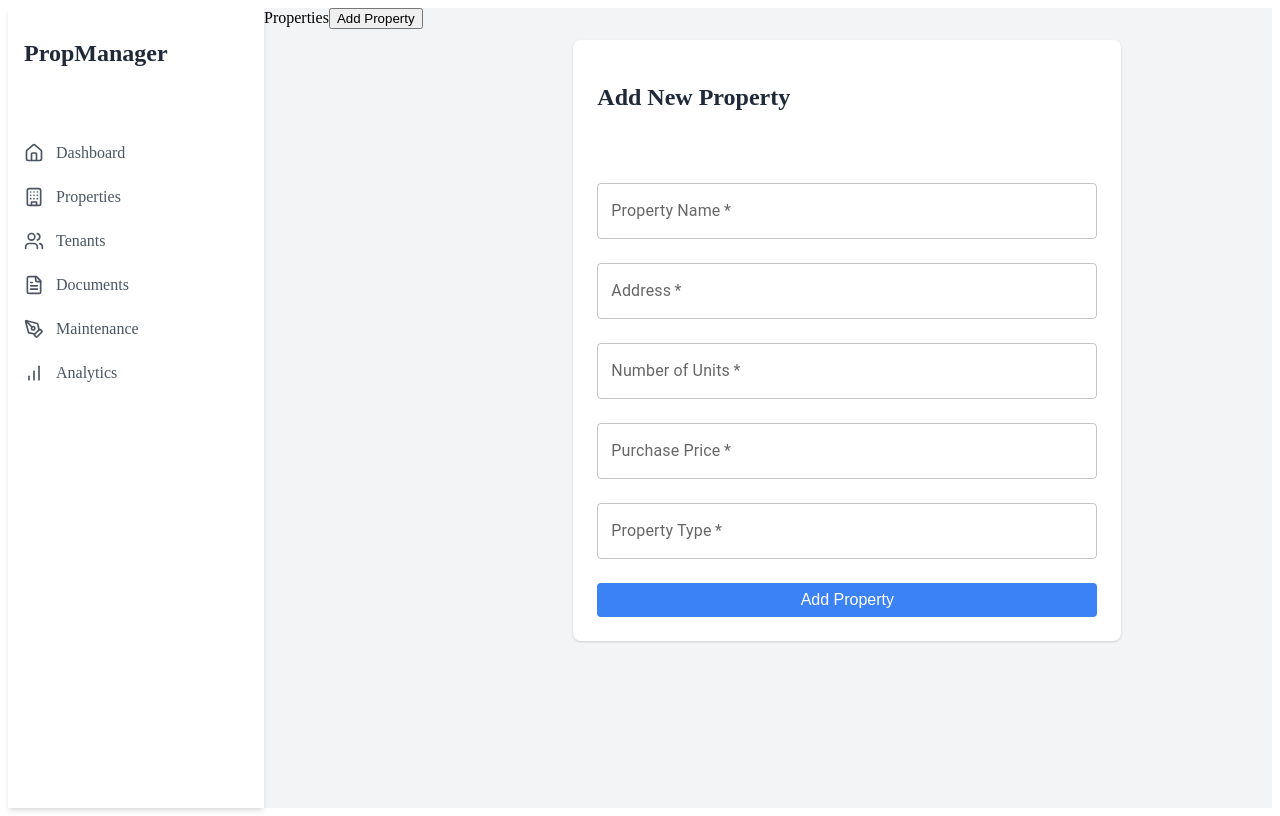
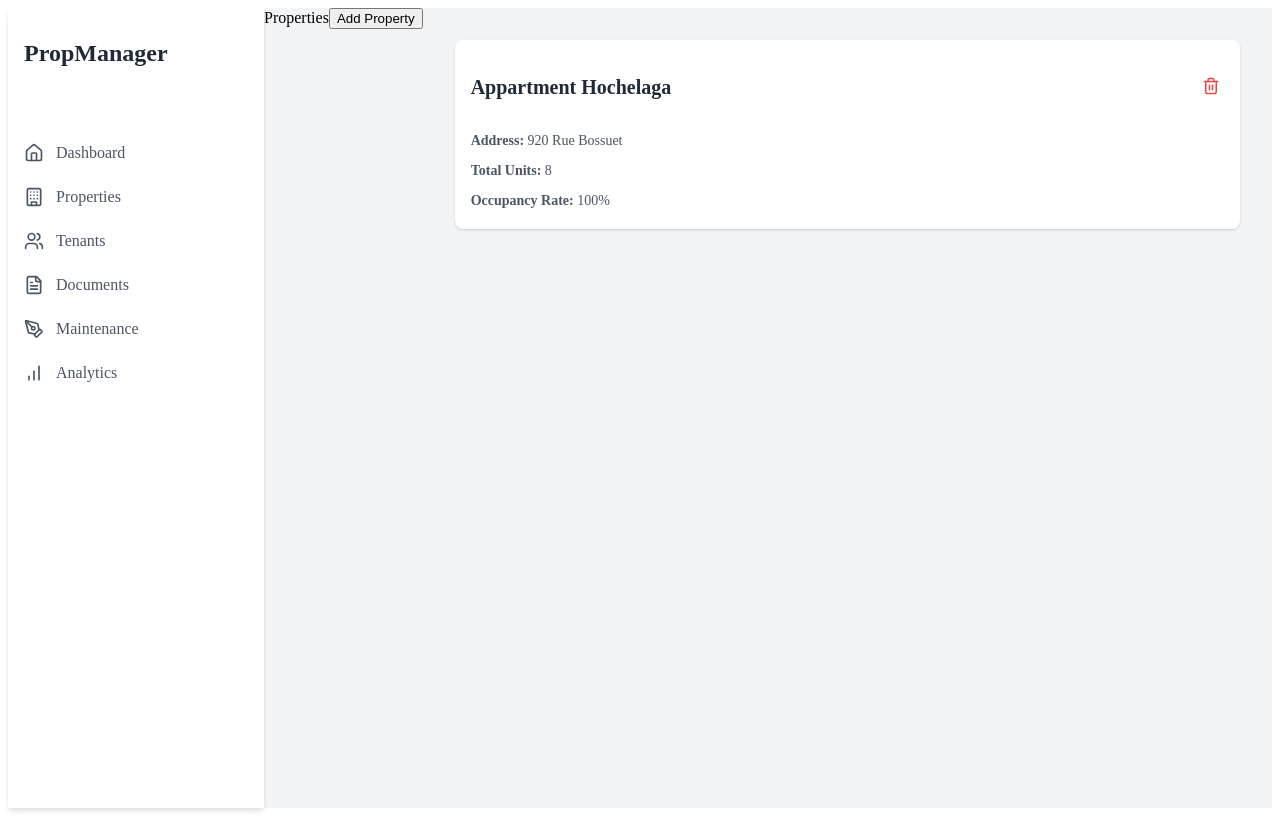
Before and after one commit to antholim/RealEstateManager, a React (Vite) app in the folder Frontend/: page /property in a window 1280 px wide. Built offline with nearby package versions, Linux system fonts and the light colour scheme.

Commit message:
property card

```diff
--- a/Frontend/src/pages/Dashboard/components/Sidebar/sidebar.tsx
+++ b/Frontend/src/pages/Dashboard/components/Sidebar/sidebar.tsx
@@ -1,16 +1,18 @@
 import { Home, Users, FileText, PenToolIcon as Tool, BarChart, Building } from "lucide-react"
 import styles from "./sidebar.module.css"
+import { useNavigate } from "react-router-dom"
 
 const navItems = [
-  { icon: Home, label: "Dashboard" },
-  { icon: Building, label: "Properties" },
-  { icon: Users, label: "Tenants" },
-  { icon: FileText, label: "Documents",  },
-  { icon: Tool, label: "Maintenance" },
-  { icon: BarChart, label: "Analytics" },
+  { icon: Home, label: "Dashboard", route : "/dashboard" },
+  { icon: Building, label: "Properties", route : "/properties" },
+  { icon: Users, label: "Tenants", route : "/tenants" },
+  { icon: FileText, label: "Documents", route : "/dashboard"  },
+  { icon: Tool, label: "Maintenance", route : "/dashboard" },
+  { icon: BarChart, label: "Analytics", route : "/dashboard" },
 ]
 
 export function Sidebar({setDashboardContent, dashboardContent}) {
+  const navigate = useNavigate();
   return (
     <div className={styles.sidebar}>
       <div className={styles.header}>
--- a/Frontend/src/pages/PropertyPage/PropertyPage.tsx
+++ b/Frontend/src/pages/PropertyPage/PropertyPage.tsx
@@ -1,16 +1,35 @@
 import Sidebar from "../../components/Sidebar/Sidebar";
-import AddProperty from "./components/AddProperty"
 import styles from "./PropertyPage.module.css"
-import { useState } from "react"
+import { useEffect, useState } from "react"
 import AddPropertyModal from "./components/AddPropertyModal";
-import Modal from "../../components/Modal/Modal";
+import PropertyCard from "./components/PropertyCard/PropertyCard";
 
+
+interface Property {
+    id: number
+    name: string
+    address: string
+    units: number
+    occupancyRate: number
+    tenants:[]
+  }
+const propertiesInitial:Property[] = [
+  { id: 1, name: "Appartment Hochelaga", address: "920 Rue Bossuet", units: 8, occupancyRate: 100, tenants:[] },
+]
 export default function PropertyPage() {
     const [isModalOpen, setIsModalOpen] = useState(false);
     const handleSubmit = (value) => {
         console.log('Submitted:', value);
         setIsModalOpen(false);
     };
+    const [properties, setProperties] = useState<Property[]>(propertiesInitial)
+
+    const handleDelete = (id: number) => {
+      setProperties(properties.filter((property) => property.id !== id))
+    }
+    useEffect(()=> {
+
+    })
     return (
         <div className={styles.container}>
             <Sidebar />
@@ -27,7 +46,8 @@ export default function PropertyPage() {
                 submitButtonText="Create Property"
             />
             <main className={styles.main}>
-                <AddProperty />
+                {/* <AddProperty /> */}
+                <PropertyCard handleDelete={handleDelete} property={propertiesInitial[0]}/>
             </main>
         </div>
     )
--- /dev/null
+++ b/Frontend/src/pages/PropertyPage/components/PropertyCard/PropertyCard.module.css
@@ -0,0 +1,59 @@
+.container {
+    padding: 1rem;
+}
+
+.title {
+    font-size: 1.5rem;
+    font-weight: bold;
+    margin-bottom: 1rem;
+    color: #1f2937;
+}
+
+.grid {
+    display: grid;
+    gap: 1rem;
+    grid-template-columns: repeat(auto-fill, minmax(300px, 1fr));
+}
+
+.card {
+    padding: 1rem;
+    position: relative;
+}
+
+.cardHeader {
+    display: flex;
+    justify-content: space-between;
+    align-items: center;
+    margin-bottom: 0.5rem;
+}
+
+.propertyName {
+    font-size: 1.25rem;
+    font-weight: bold;
+    color: #1f2937;
+}
+
+.propertyInfo {
+    font-size: 0.875rem;
+    color: #4b5563;
+    margin-bottom: 0.25rem;
+}
+
+.deleteButton {
+    background: none;
+    border: none;
+    cursor: pointer;
+    color: #ef4444;
+    padding: 0.25rem;
+    border-radius: 0.25rem;
+    transition: background-color 0.2s;
+}
+
+.deleteButton:hover {
+    background-color: #fee2e2;
+}
+
+.deleteButton:focus {
+    outline: none;
+    box-shadow: 0 0 0 2px #fecaca;
+}
--- /dev/null
+++ b/Frontend/src/pages/PropertyPage/components/PropertyCard/PropertyCard.tsx
@@ -0,0 +1,40 @@
+import { Card } from "../../../Dashboard/components/ui/card";
+import styles from "./PropertyCard.module.css"
+import { Trash2 } from "lucide-react"
+
+interface Property {
+    id: number
+    name: string
+    address: string
+    units: number
+    occupancyRate: number
+    tenants:[]
+  }
+
+
+function PropertyCard({handleDelete, property}) {
+    return (
+            <Card key={property.id} className={styles.card}>
+              <div className={styles.cardHeader}>
+                <h3 className={styles.propertyName}>{property.name}</h3>
+                <button
+                  onClick={() => handleDelete(property.id)}
+                  className={styles.deleteButton}
+                  aria-label={`Delete ${property.name}`}
+                >
+                  <Trash2 size={18} />
+                </button>
+              </div>
+              <p className={styles.propertyInfo}>
+                <strong>Address:</strong> {property.address}
+              </p>
+              <p className={styles.propertyInfo}>
+                <strong>Total Units:</strong> {property.units}
+              </p>
+              <p className={styles.propertyInfo}>
+                <strong>Occupancy Rate:</strong> {property.occupancyRate}%
+              </p>
+            </Card>
+          )
+}
+export default PropertyCard;
```
